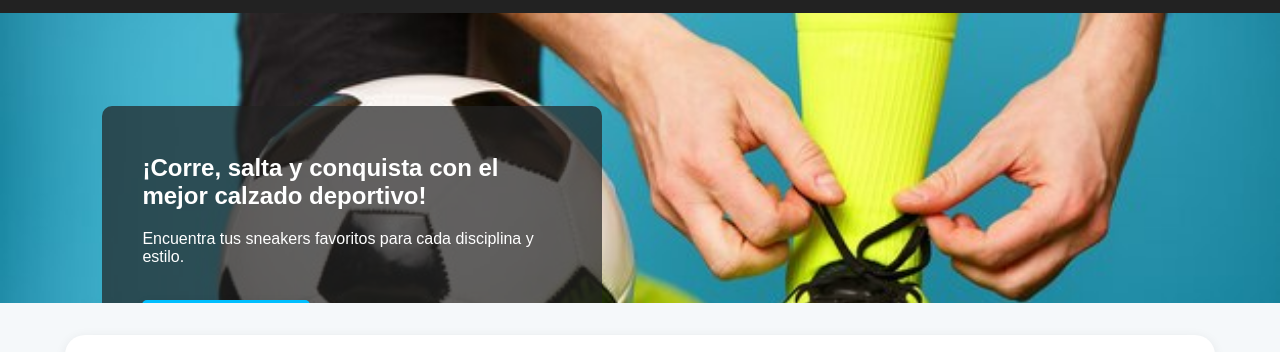
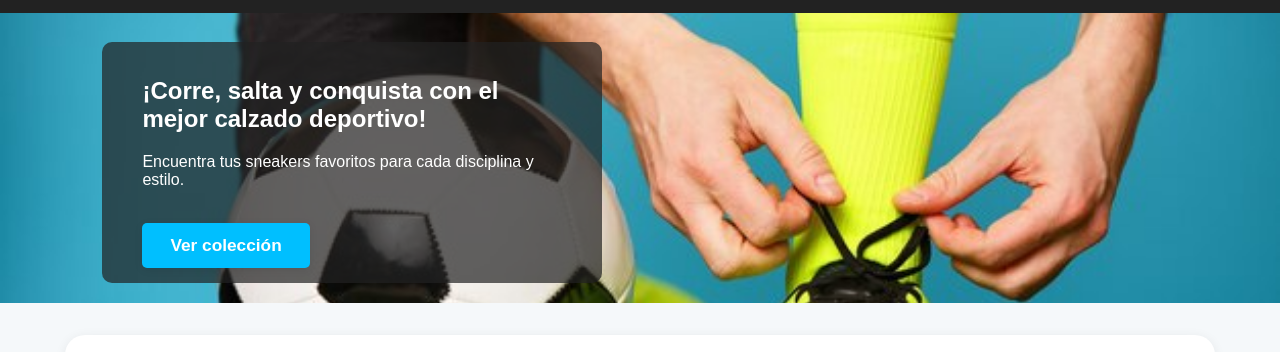
Before and after one commit to Juan788800/ADSO-3065369-JUAN-MANUEL-RODRIGUEZ-CARRE-O-PAGINA-ECOMMERCE-TIENDA-DE-ZAPATOS-DEPORTIVOS, a plain HTML site: page index.html in a window 1280 px wide. Shown: the part 55-407 px from the top of the page. Drawn offline with Linux system fonts and the light colour scheme.

Commit message:
pagina Ecommerce de mi tienda de zapatos deportivos sportsneak

```diff
--- a/style.css
+++ b/style.css
@@ -91,11 +91,11 @@ body {
 }
 .banner__texto {
   position: absolute;                            /* Posicionamiento absoluto sobre el banner */
-  top: 32%;                                      /* Distancia desde arriba */
+  top: 10%;                                      /* Distancia desde arriba */
   left: 8%;                                      /* Distancia desde la izquierda */
   background: var(--color-banner-overlay);       /* Fondo semitransparente */
   color: var(--color);                           /* Color de texto blanco */
-  padding: 28px 40px;                            /* Espaciado interno */
+  padding: 15px 40px;                            /* Espaciado interno */
   border-radius: 10px;                           /* Bordes redondeados */
   max-width: 420px;                              /* Ancho máximo */
 }
@@ -109,7 +109,7 @@ body {
   text-decoration: none;                         /* Sin subrayado */
   font-weight: bold;                             /* Negrita */
   font-size: 1.08rem;                            /* Tamaño de fuente */
-  box-shadow: 0 2px 8px rgba(0,0,0,0.08);        /* Sombra suave */
+  box-shadow: 0 2px 8px rgba(0,0,0,0.08);        /* Sombra suave */                                   /* Centrado horizontal */
 }
 
 /* =========================
```
Also changed, not shown: descarga.png (deleted).
